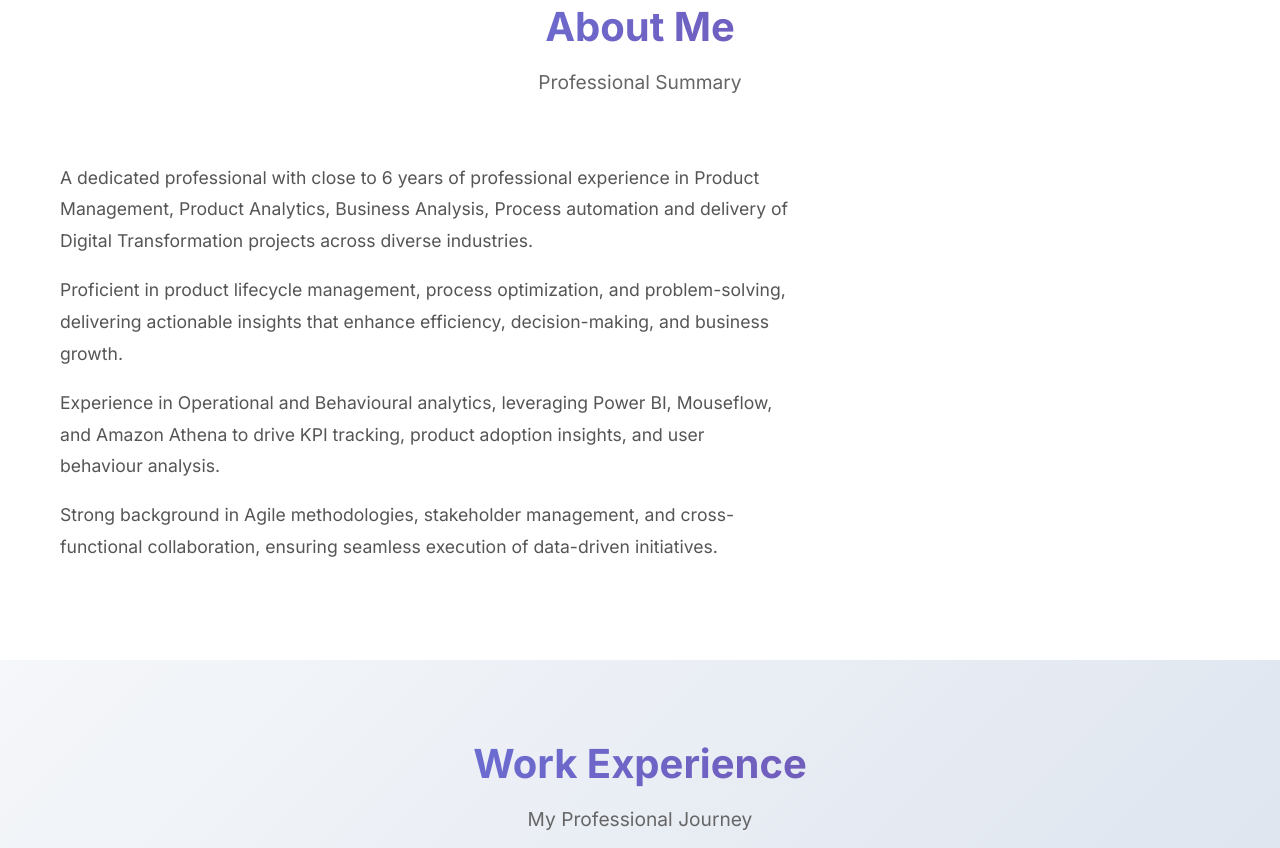
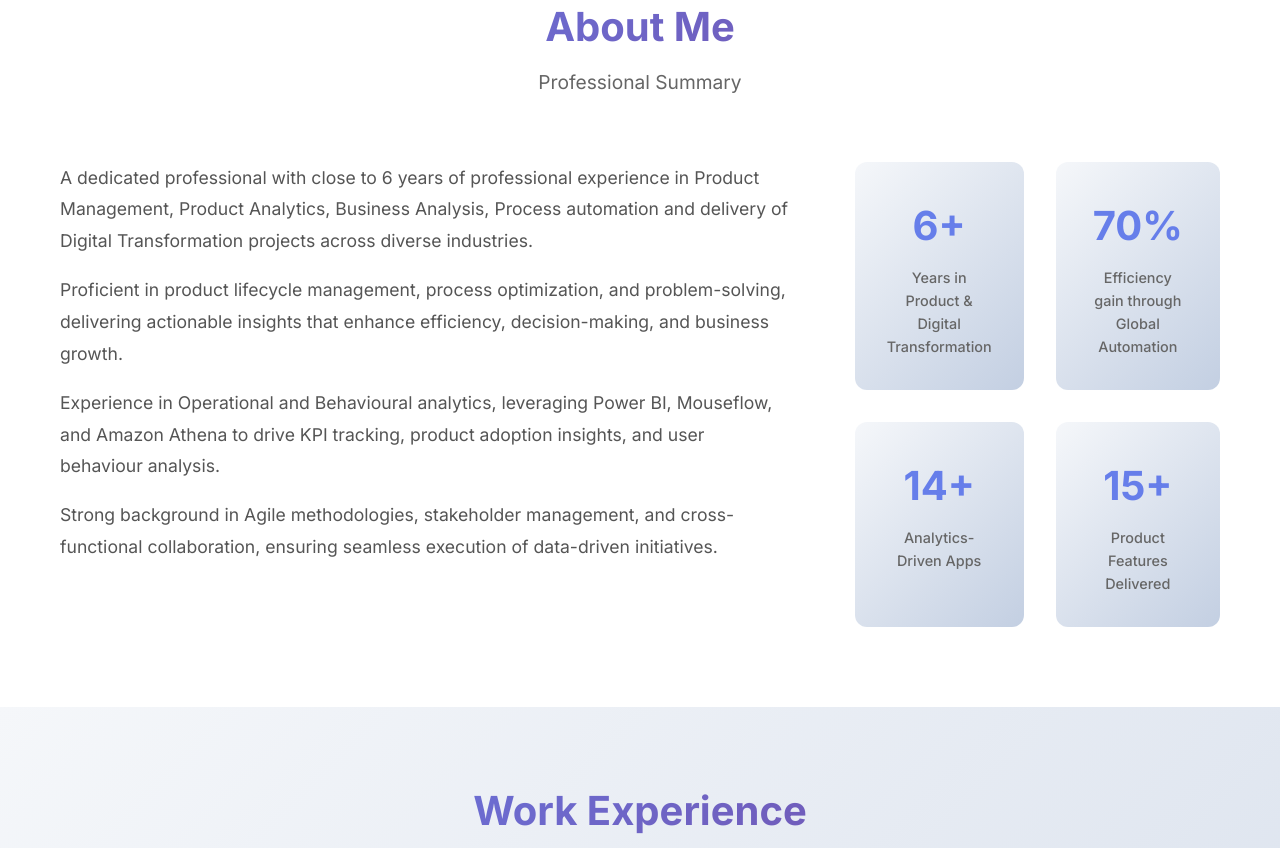
Before and after one commit to aditya3529/Portfolio-v1.0, a plain HTML site: page index.html in a window 1280 px wide. Shown: the part 877-1725 px from the top of the page. Drawn offline with Linux system fonts and the light colour scheme.

Commit message:
Update index.html

```diff
--- a/index.html
+++ b/index.html
@@ -70,7 +70,7 @@
                 </div>
                 <div class="hero-image">
                     <div class="image-container">
-                        <img src="attached_assets/IMG-20250109-WA0156_1749285697748.jpg" alt="Aditya Kumar" class="profile-img">
+                        <img src="IMG-20250109-WA0156_1749285697748.jpg" alt="Aditya Kumar" class="profile-img">
                     </div>
                 </div>
             </div>
@@ -103,6 +103,24 @@
                         Strong background in Agile methodologies, stakeholder management, and cross-functional collaboration,
                         ensuring seamless execution of data-driven initiatives.
                     </p>
+                </div>
+                <div class="about-stats">
+                    <div class="stat-item">
+                        <div class="stat-number">6+</div>
+                        <div class="stat-label">Years in Product & Digital Transformation</div>
+                    </div>
+                    <div class="stat-item">
+                        <div class="stat-number">70%</div>
+                        <div class="stat-label">Efficiency gain through Global Automation</div>
+                    </div>
+                    <div class="stat-item">
+                        <div class="stat-number">14+</div>
+                        <div class="stat-label">Analytics-Driven Apps</div>
+                    </div>
+                    <div class="stat-item">
+                        <div class="stat-number">15+</div>
+                        <div class="stat-label">Product Features Delivered</div>
+                    </div>
                 </div>
             </div>
         </div>
```
